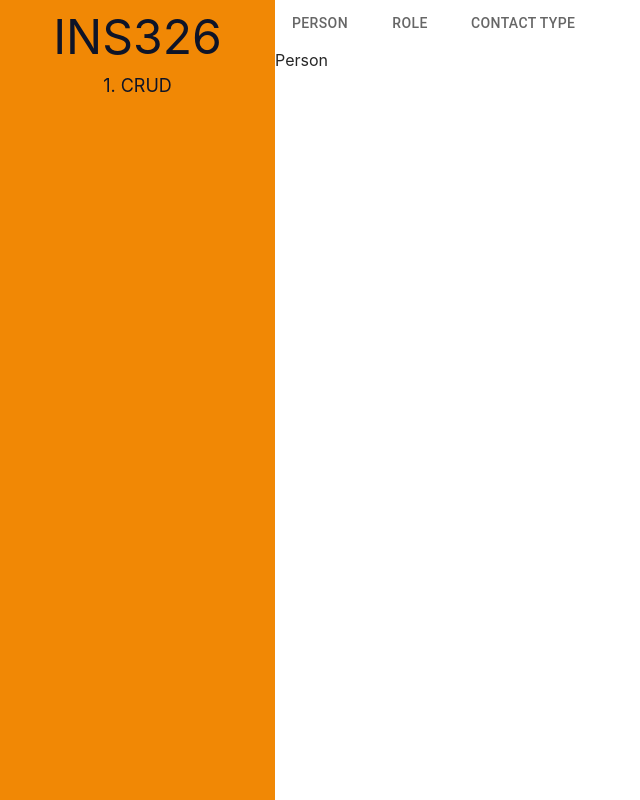
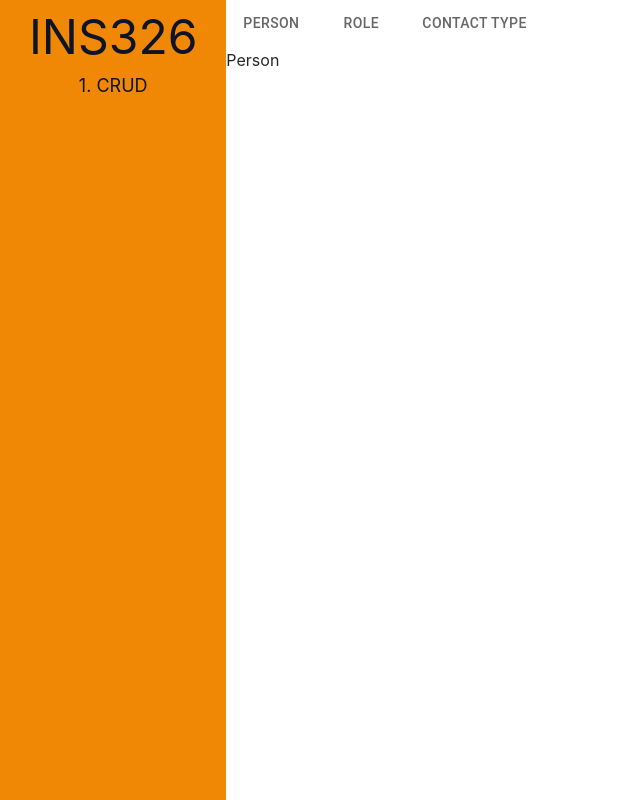
Before and after one commit to ArturoAHR/ids326-webapp, a React (Vite) app: page /hw-1/crud/person in a window 1280 px wide. Shown: the whole page, without its empty margins (0-640 px from the left). Built offline with nearby package versions, Linux system fonts and the light colour scheme.

Commit message:
Set Layout Content width to 100% of space

```diff
--- a/src/components/Layout/Layout.css
+++ b/src/components/Layout/Layout.css
@@ -11,3 +11,7 @@
   height: 100%;
   max-height: 100vh;
 }
+
+.layout-content {
+  width: 100%;
+}
```
